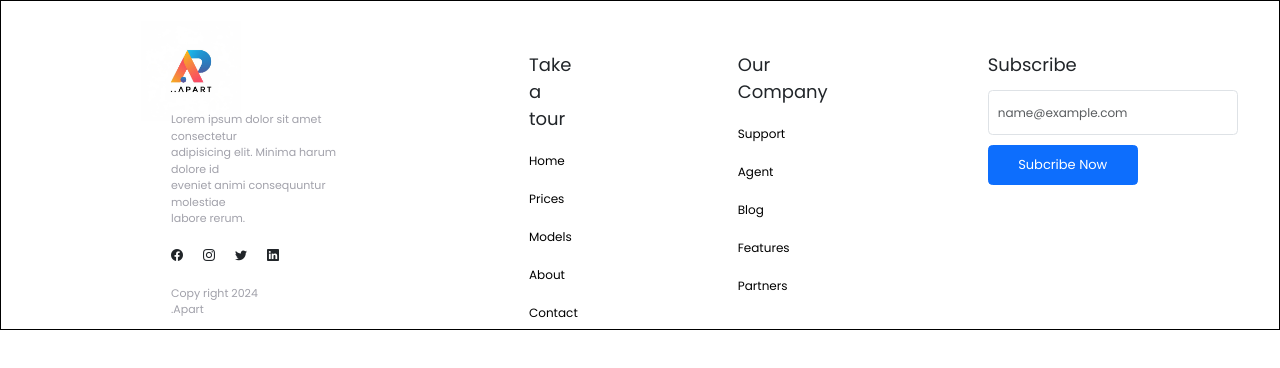
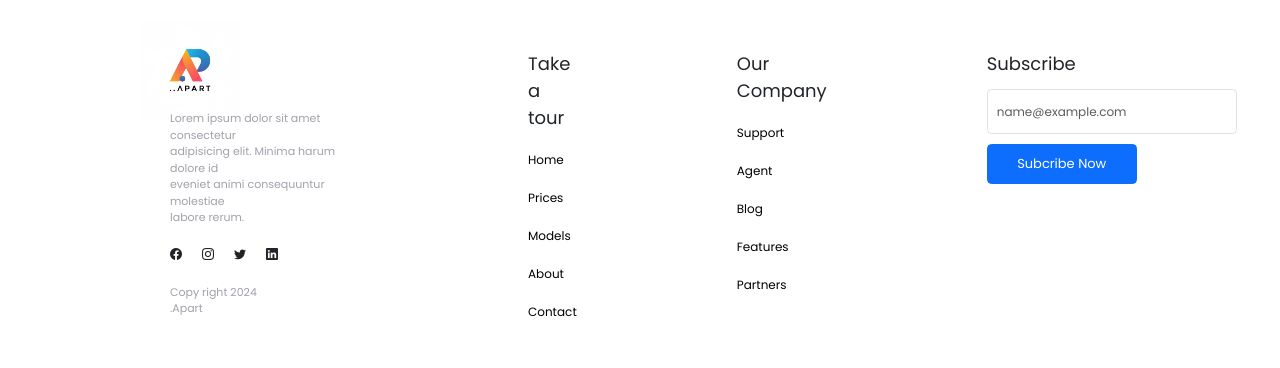
Before and after one commit to ireshdilsh/state-buisness-web, a React (Vite) app: page / in a window 1280 px wide. Shown: the top 368 px of the page. Built offline with nearby package versions, Linux system fonts and the light colour scheme.

Commit message:
update  css in footer

```diff
--- a/src/styles/Footer.css
+++ b/src/styles/Footer.css
@@ -15,8 +15,6 @@ footer .footer-col-1{
 footer{
     width: 100%;
     height: 330px;
-    border: 1px solid black;
-    background-color: #ffffffc4;
     display: flex;
 }
 
```
